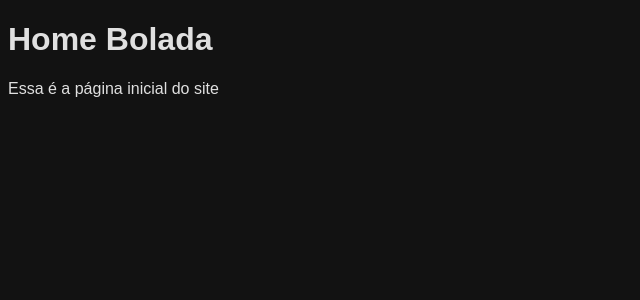
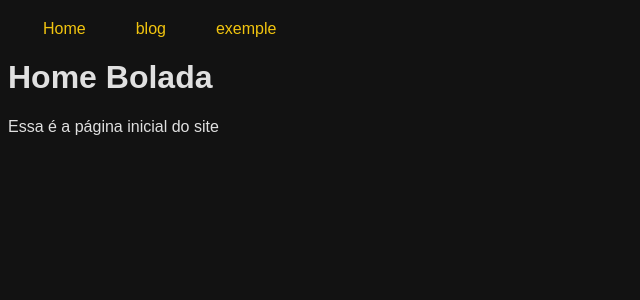
Before and after one commit to MLS467/Python_Completo, a Django app: page / in a window 1280 px wide. Shown: the top 300 px of the page, without its empty margins (0-640 px from the left). Run offline with Django 5.2, Linux system fonts and the light colour scheme.

Commit message:
aula_13 -> trabalhando_com_urls_dinâmicas_em_urls.py_e_nos_templates_html_do_django

```diff
--- a/django_aula/base/global/base.html
+++ b/django_aula/base/global/base.html
@@ -1,6 +1,7 @@
 {% include "../partials/head.html" %}
 
   <body>
+    {% include "../partials/menu.html" %}
     <h1>{% block text %}Hello World{% endblock text%}</h1>
     <p>{{description_text}}</p>
   </body>
--- /dev/null
+++ b/django_aula/base/global/static/global/css/head.css
@@ -0,0 +1,20 @@
+ul {
+  list-style: none;
+  padding: 0;
+  margin: 20px;
+  display: flex;
+  gap: 20px;
+}
+
+li a {
+  text-decoration: none;
+  color: #f1c40f;
+  padding: 10px 15px;
+  border-radius: 5px;
+  transition: background 0.3s, color 0.3s;
+}
+
+li a:hover {
+  background-color: #f1c40f;
+  color: #121212;
+}
--- a/django_aula/base/partials/head.html
+++ b/django_aula/base/partials/head.html
@@ -5,5 +5,6 @@
     <meta charset="UTF-8" />
     <meta name="viewport" content="width=device-width, initial-scale=1.0" />
     <link rel="stylesheet" href= {% static "global/css/red.css" %} >
+    <link rel="stylesheet" href= {% static "global/css/head.css" %} >
     <title>BATATA</title>
   </head>
--- /dev/null
+++ b/django_aula/base/partials/menu.html
@@ -0,0 +1,5 @@
+<ul>
+    <li><a href={% url "home:home" %}>Home</a></li>
+    <li><a href={% url "blog:blog" %}>blog</a></li>
+    <li><a href={% url "blog:exemple" %}>exemple</a></li>
+</ul>
--- a/django_aula/blog/urls.py
+++ b/django_aula/blog/urls.py
@@ -1,7 +1,9 @@
 from django.urls import path
 from . import views
 
+app_name = "blog"
+
 urlpatterns = [
-    path("", views.blog),
-    path("exemple", views.exemple),
+    path("", views.blog, name="blog"),
+    path("exemple", views.exemple, name="exemple"),
 ]
--- a/django_aula/home/templates/home/home.html
+++ b/django_aula/home/templates/home/home.html
@@ -2,6 +2,7 @@
 {% comment %} HERANÇA DA BASE {% endcomment %}
 
 {% comment %} BLOCO DE CÓDIGO HERDADO {% endcomment %}
+
 {% block text %}
   {{title_text}}
 {% endblock text %}
--- a/django_aula/home/urls.py
+++ b/django_aula/home/urls.py
@@ -1,4 +1,6 @@
 from django.urls import path
 from . import views
 
-urlpatterns = [path("", views.home)]
+app_name = "home"
+
+urlpatterns = [path("", views.home, name="home")]
--- a/django_aula/project/urls.py
+++ b/django_aula/project/urls.py
@@ -22,6 +22,8 @@ from django.urls import path, include
 
 
 urlpatterns = [
+    # include é uma função que permite incluir outros arquivos de urls
+    # assim aninhando as urls de cada app
     path("", include("home.urls")),
     path("blog/", include("blog.urls")),
     path("admin/", admin.site.urls),
--- a/ordem_das_aulas_por_commit.txt
+++ b/ordem_das_aulas_por_commit.txt
@@ -11,3 +11,4 @@ aula_9 -> configurando_templates_globais_com_dirs_+_extends_para_herança_de_tem
 aula_10 -> arquivos_parciais_e_include_para_separar_trechos_dos_templates_(partials)
 aula_11 -> arquivos_estáticos_(staticfiles)_static_url_staticfiles_dirs_e_load_static
 aula_12 -> usando_o_context_para_enviar_dados_para_dentro_dos_templates_do_django
+aula_13 -> trabalhando_com_urls_dinâmicas_em_urls.py_e_nos_templates_html_do_django
```
